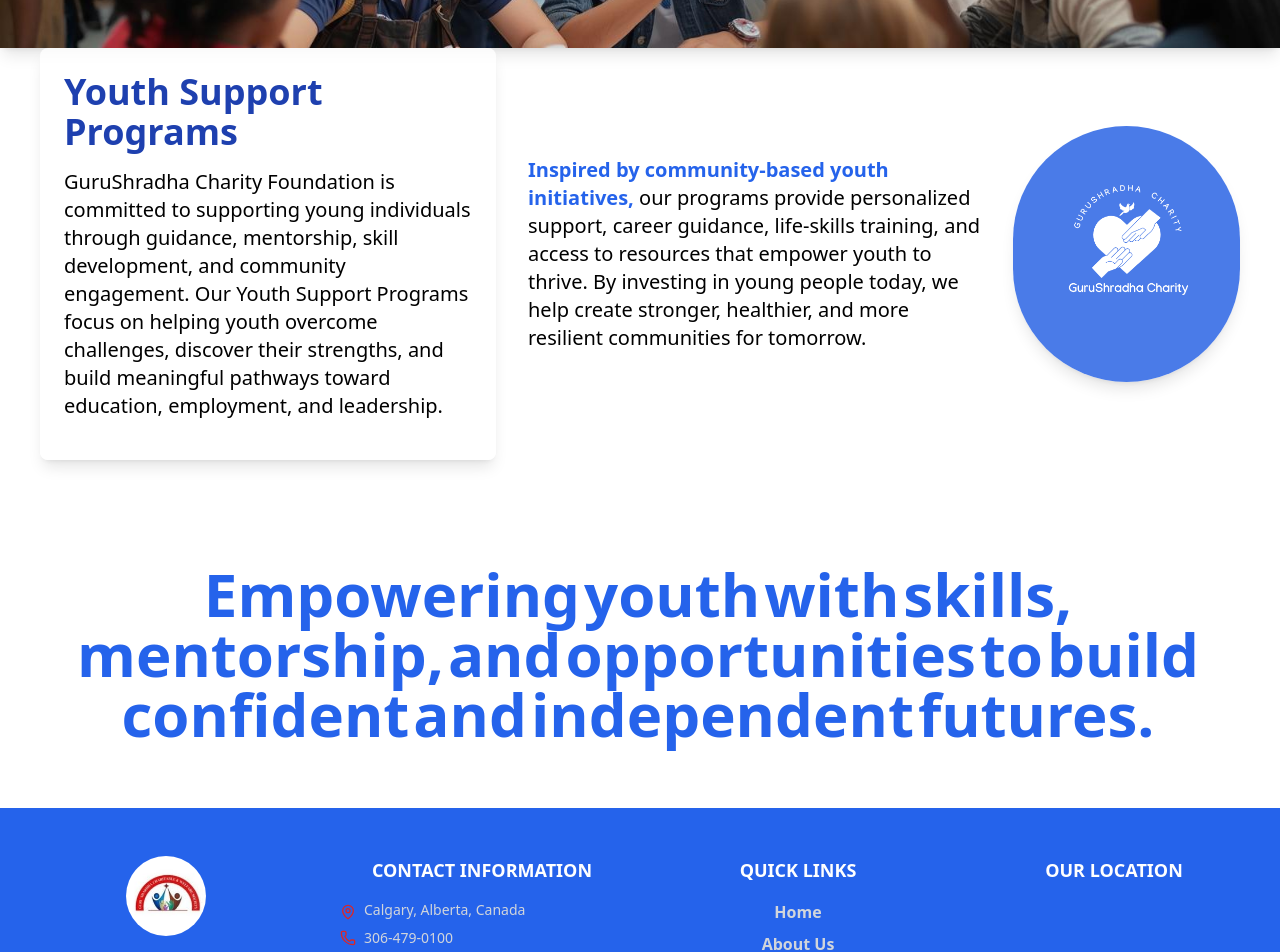
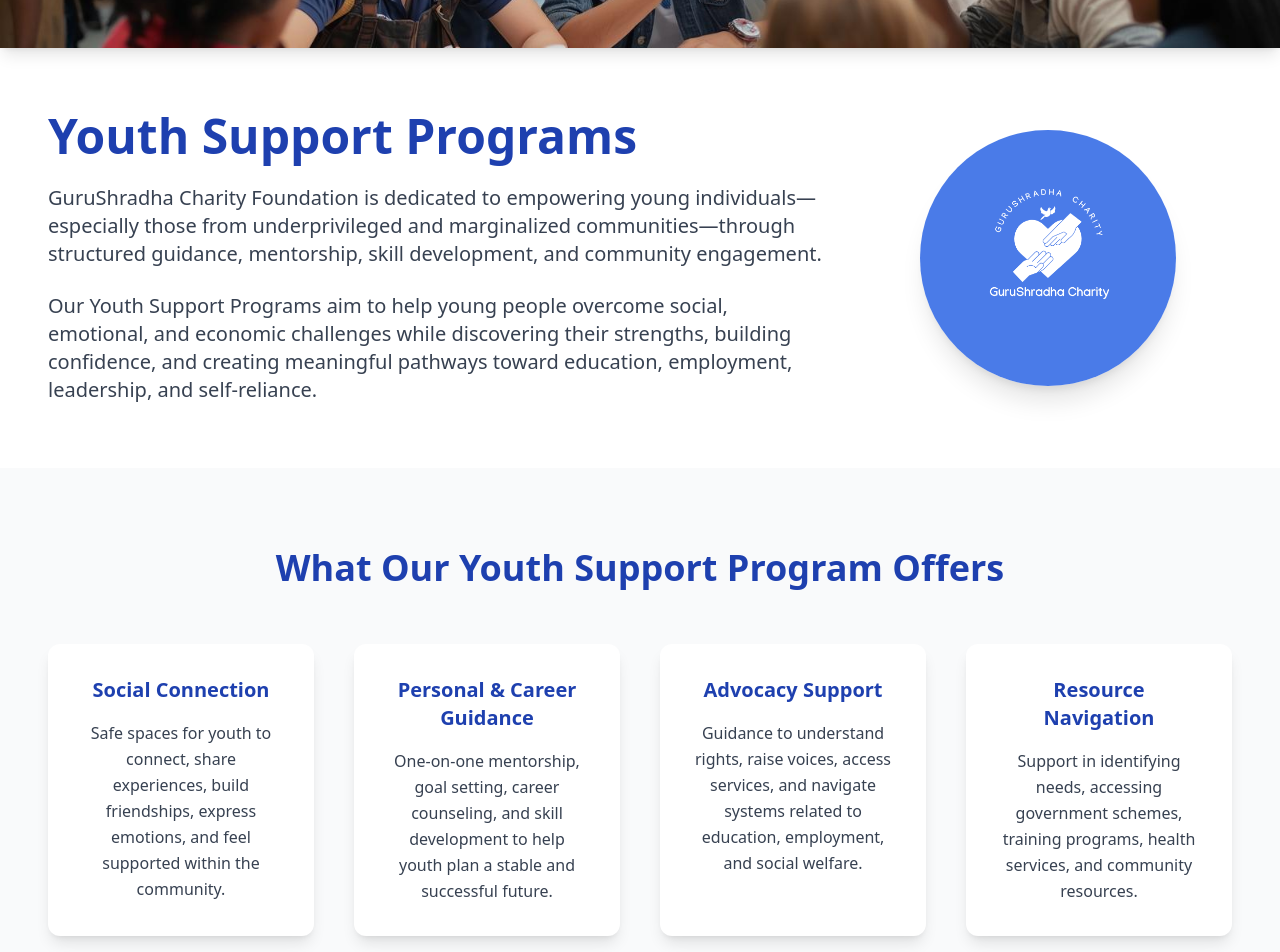
Before and after one commit to Shubham-juris/gurushradhacharity, a React (Vite) app: page /youth-support in a window 1280 px wide. Shown: the part 400-1352 px from the top of the page. Built offline with nearby package versions, Linux system fonts and the light colour scheme; grey boxes are pictures that could not be loaded.

Commit message:
worked on youthSupport Page

```diff
--- a/src/pages/Couses.jsx
+++ b/src/pages/Couses.jsx
@@ -35,8 +35,17 @@
     image: hungry,
     link: "/hungry",
   },
+   {
+  id: 4,
+  title: "Youth Support Programs",
+  date: "August 10, 2025",
+  excerpt:
+    "Our Youth Support Programs empower young individuals through mentorship, skill development, career guidance, and community engagement to build confident and independent futures.",
+  image: youth,
+  link: "/youth-support",
+},
   {
-    id: 4,
+    id: 5,
     title: "Protecting Our Environment for Future Generations",
     date: "April 20, 2025",
     excerpt:
@@ -44,15 +53,7 @@
     image: earth,
     link: "/earth",
   },
-  {
-  id: 5,
-  title: "Youth Support Programs",
-  date: "August 10, 2025",
-  excerpt:
-    "Our Youth Support Programs empower young individuals through mentorship, skill development, career guidance, and community engagement to build confident and independent futures.",
-  image: youth,
-  link: "/youth-support",
-},
+
 
 ];
 
--- a/src/pages/YouthSupport.jsx
+++ b/src/pages/YouthSupport.jsx
@@ -1,5 +1,5 @@
 import React, { useEffect, useRef } from "react";
-import youthBanner from "../assets/Youth Support Programs.jpg"; // same style banner
+import youthBanner from "../assets/Youth Support Programs.jpg";
 import logo from "../assets/logo/guru1.png";
 import { gsap } from "gsap";
 import { ScrollTrigger } from "gsap/ScrollTrigger";
@@ -7,118 +7,163 @@
 gsap.registerPlugin(ScrollTrigger);
 
 const YouthSupport = () => {
-  const paragraphRef = useRef(null);
+  const quoteRef = useRef(null);
 
   useEffect(() => {
-    const words = paragraphRef.current.querySelectorAll(".word");
+    const words = quoteRef.current.querySelectorAll(".word");
 
     gsap.fromTo(
       words,
-      { y: 30, opacity: 0 },
+      { y: 40, opacity: 0 },
       {
         y: 0,
         opacity: 1,
-        stagger: 0.08,
-        duration: 0.8,
+        stagger: 0.07,
+        duration: 0.9,
         ease: "power3.out",
         scrollTrigger: {
-          trigger: paragraphRef.current,
-          start: "top 80%",
+          trigger: quoteRef.current,
+          start: "top 85%",
         },
-      }
+      },
     );
   }, []);
 
-  const text =
-    "Empowering youth with skills, mentorship, and opportunities to build confident and independent futures.";
+  const quoteText =
+    "Empowering youth today to build confident, independent, and meaningful futures tomorrow.";
 
-  const words = text.split(" ").map((word, i) => (
-    <span key={i} className="word inline-block mr-1 opacity-0">
+  const quoteWords = quoteText.split(" ").map((word, i) => (
+    <span key={i} className="word inline-block mr-2 opacity-0">
       {word}
     </span>
   ));
 
   return (
     <>
-      {/* Banner */}
+      {/* ================= Banner ================= */}
       <section>
         <img
           src={youthBanner}
-          alt="Youth Support Banner"
-          className="w-full h-48 sm:h-64 mt-16 md:h-80 lg:h-96 object-cover shadow-lg"
-          style={{ maxHeight: "50vh" }}
+          alt="Youth Support Program Banner"
+          className="w-full h-56 sm:h-72 md:h-96 object-cover mt-16 shadow-lg"
         />
       </section>
 
-      {/* Content Section */}
-      <div className="flex flex-col lg:flex-row items-center lg:items-stretch w-full max-w-7xl mx-auto px-10 gap-8 text-lg md:text-xl lg:text-2xl">
-
-        {/* Left Box */}
-        <div className="bg-white bg-opacity-80 rounded-lg p-6 shadow-lg w-full lg:w-[40%] text-center lg:text-left flex flex-col justify-center animate-fade-in-up">
-          <h1 className="text-3xl md:text-4xl font-bold mb-4 text-blue-800">
+      {/* ================= Intro Section ================= */}
+      <section className="max-w-7xl mx-auto px-6 md:px-12 py-16 grid grid-cols-1 lg:grid-cols-3 gap-10 items-center">
+        {/* Text */}
+        <div className="lg:col-span-2 space-y-6">
+          <h1 className="text-4xl md:text-5xl font-bold text-blue-800">
             Youth Support Programs
           </h1>
-          <p className="text-black text-base sm:text-lg md:text-xl leading-relaxed mb-4">
-            GuruShradha Charity Foundation is committed to supporting young
-            individuals through guidance, mentorship, skill development, and
-            community engagement. Our Youth Support Programs focus on helping
-            youth overcome challenges, discover their strengths, and build
-            meaningful pathways toward education, employment, and leadership.
+
+          <p className="text-lg md:text-xl text-gray-700 leading-relaxed">
+            GuruShradha Charity Foundation is dedicated to empowering young
+            individuals—especially those from underprivileged and marginalized
+            communities—through structured guidance, mentorship, skill
+            development, and community engagement.
           </p>
-        </div>
 
-        {/* Right Text */}
-        <div className="w-full lg:w-[40%] flex flex-col justify-center animate-fade-in-down">
-          <p className="text-black text-base sm:text-lg md:text-xl leading-relaxed">
-            <span className="text-blue-600 font-bold">
-              Inspired by community-based youth initiatives,
-            </span>{" "}
-            our programs provide personalized support, career guidance,
-            life-skills training, and access to resources that empower youth to
-            thrive. By investing in young people today, we help create stronger,
-            healthier, and more resilient communities for tomorrow.
+          <p className="text-lg md:text-xl text-gray-700 leading-relaxed">
+            Our Youth Support Programs aim to help young people overcome social,
+            emotional, and economic challenges while discovering their
+            strengths, building confidence, and creating meaningful pathways
+            toward education, employment, leadership, and self-reliance.
           </p>
         </div>
 
         {/* Logo */}
-        <div className="w-full lg:w-[20%] flex flex-col justify-center animate-fade-in-down">
+        <div className="flex justify-center">
           <img
             src={logo}
-            alt="GuruShradha Logo"
-            className="rounded-full w-48 h-48 sm:w-56 sm:h-56 md:w-64 md:h-64 object-cover shadow-lg mx-auto"
+            alt="GuruShradha Charity Logo"
+            className="w-56 h-56 md:w-64 md:h-64 rounded-full shadow-xl object-cover"
           />
         </div>
-      </div>
+      </section>
 
-      {/* Animated Quote */}
-      <div className="p-6 mx-auto text-center mt-10">
+      {/* ================= What We Offer ================= */}
+      <section className="bg-gray-50 py-20">
+        <div className="max-w-7xl mx-auto px-6 md:px-12">
+          <h2 className="text-3xl md:text-4xl font-bold text-center text-blue-800 mb-14">
+            What Our Youth Support Program Offers
+          </h2>
+
+          <div className="grid grid-cols-1 sm:grid-cols-2 lg:grid-cols-4 gap-10">
+            {/* Card 1 */}
+            <div className="bg-white rounded-xl p-8 shadow-lg text-center hover:scale-105 transition">
+              <h3 className="text-xl font-bold text-blue-800 mb-4">
+                Social Connection
+              </h3>
+              <p className="text-gray-700 leading-relaxed">
+                Safe spaces for youth to connect, share experiences, build
+                friendships, express emotions, and feel supported within the
+                community.
+              </p>
+            </div>
+
+            {/* Card 2 */}
+            <div className="bg-white rounded-xl p-8 shadow-lg text-center hover:scale-105 transition">
+              <h3 className="text-xl font-bold text-blue-800 mb-4">
+                Personal & Career Guidance
+              </h3>
+              <p className="text-gray-700 leading-relaxed">
+                One-on-one mentorship, goal setting, career counseling, and
+                skill development to help youth plan a stable and successful
+                future.
+              </p>
+            </div>
+
+            {/* Card 3 */}
+            <div className="bg-white rounded-xl p-8 shadow-lg text-center hover:scale-105 transition">
+              <h3 className="text-xl font-bold text-blue-800 mb-4">
+                Advocacy Support
+              </h3>
+              <p className="text-gray-700 leading-relaxed">
+                Guidance to understand rights, raise voices, access services,
+                and navigate systems related to education, employment, and
+                social welfare.
+              </p>
+            </div>
+
+            {/* Card 4 */}
+            <div className="bg-white rounded-xl p-8 shadow-lg text-center hover:scale-105 transition">
+              <h3 className="text-xl font-bold text-blue-800 mb-4">
+                Resource Navigation
+              </h3>
+              <p className="text-gray-700 leading-relaxed">
+                Support in identifying needs, accessing government schemes,
+                training programs, health services, and community resources.
+              </p>
+            </div>
+          </div>
+        </div>
+      </section>
+
+      {/* ================= Impact Section ================= */}
+      <section className="py-20 max-w-6xl mx-auto px-6 md:px-12 text-center space-y-8">
+        <h2 className="text-3xl md:text-4xl font-bold text-blue-800">
+          Our Impact & Vision
+        </h2>
+
+        <p className="text-lg md:text-xl text-gray-700 leading-relaxed">
+          Through consistent support, trust-based mentorship, and community
+          involvement, GuruShradha Charity Foundation strives to nurture a
+          generation of confident, responsible, and independent young leaders.
+          Our long-term vision is to strengthen communities by investing in
+          youth, enabling them to become positive contributors to society.
+        </p>
+      </section>
+
+      {/* ================= Animated Quote ================= */}
+      <section className="bg-blue-50 py-20">
         <h3
-          ref={paragraphRef}
-          className="p-10 text-blue-600 font-bold text-5xl md:text-6xl"
+          ref={quoteRef}
+          className="text-center text-blue-700 font-bold text-4xl md:text-5xl px-6"
         >
-          {words}
+          {quoteWords}
         </h3>
-      </div>
-
-      {/* Animations */}
-      <style>
-        {`
-          @keyframes fade-in-up {
-            0% { opacity: 0; transform: translateY(40px); }
-            100% { opacity: 1; transform: translateY(0); }
-          }
-          @keyframes fade-in-down {
-            0% { opacity: 0; transform: translateY(-40px); }
-            100% { opacity: 1; transform: translateY(0); }
-          }
-          .animate-fade-in-up {
-            animation: fade-in-up 0.8s ease both;
-          }
-          .animate-fade-in-down {
-            animation: fade-in-down 0.8s ease both;
-          }
-        `}
-      </style>
+      </section>
     </>
   );
 };
```
